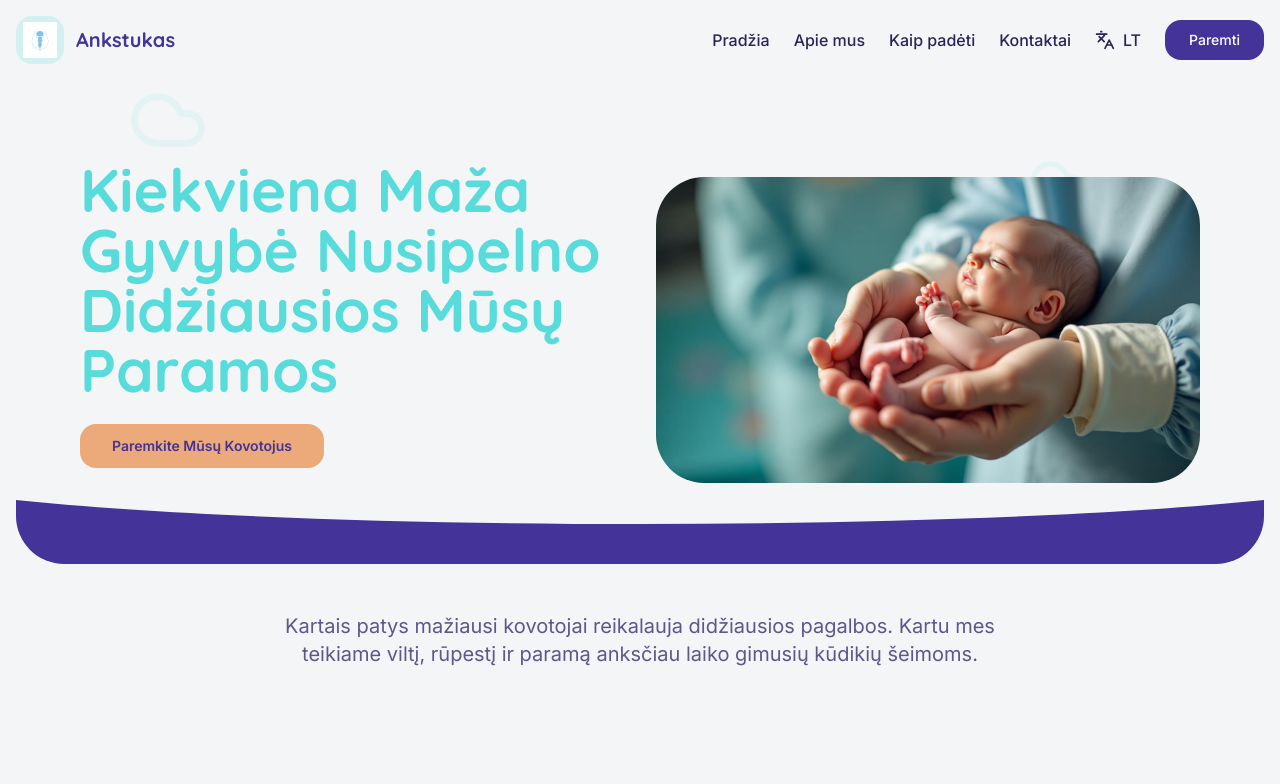
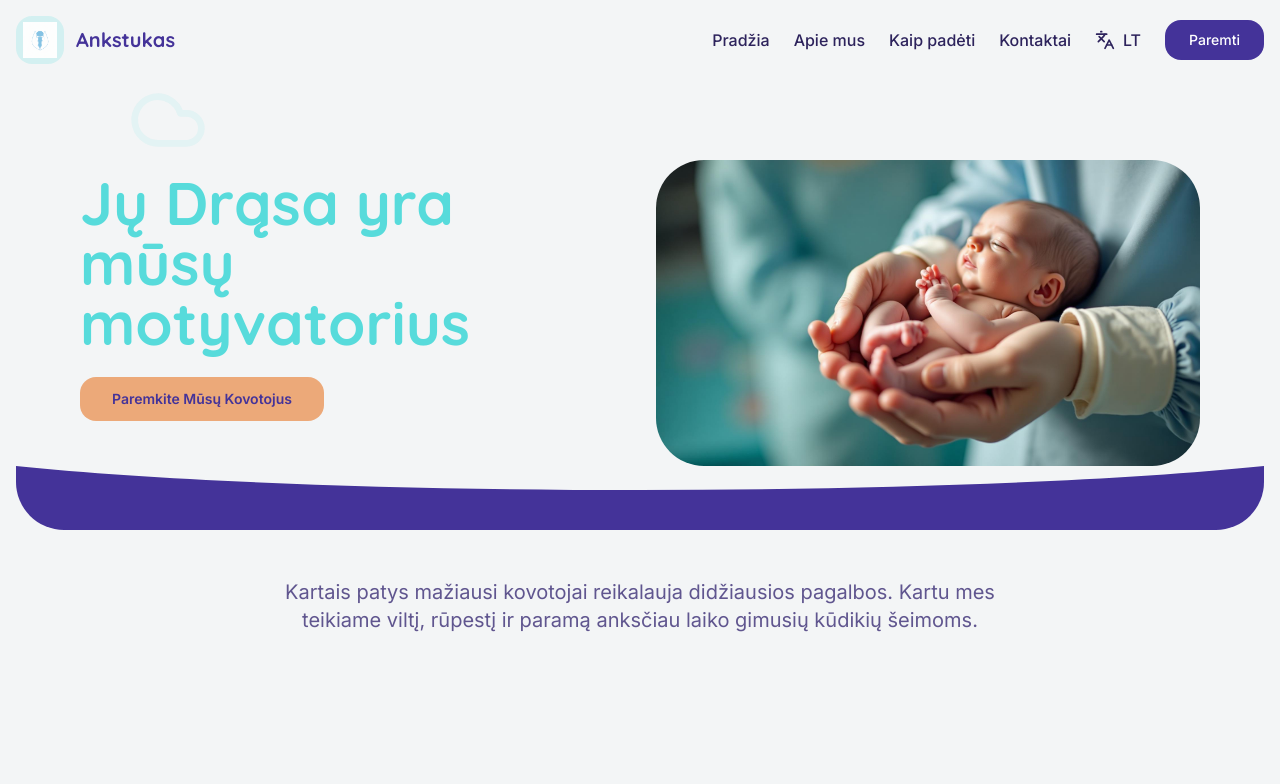
Before and after one commit to antunlink-web/ankstukas, a React (Vite) app: page / in a window 1280 px wide. Shown: the top 784 px of the page. Built offline with nearby package versions, Linux system fonts and the light colour scheme; the HTML template or start-up script is replaced by a standard one.

Commit message:
Update hero title text

```diff
--- a/src/contexts/LanguageContext.tsx
+++ b/src/contexts/LanguageContext.tsx
@@ -19,7 +19,7 @@ const translations = {
     "nav.siteName": "Ankstukas",
 
     // Hero
-    "hero.title": "Every Little Life Deserves Our Greatest Support",
+    "hero.title": "Their Courage is our motivator",
     "hero.subtitle": "Sometimes the smallest fighters need the biggest help. Together, we provide hope, care, and support for premature babies and their families.",
     "hero.cta.support": "Support Our Fighters",
     "hero.cta.learn": "Learn More",
@@ -79,7 +79,7 @@ const translations = {
     "nav.siteName": "Ankstukas",
 
     // Hero
-    "hero.title": "Kiekviena Maža Gyvybė Nusipelno Didžiausios Mūsų Paramos",
+    "hero.title": "Jų Drąsa yra mūsų motyvatorius",
     "hero.subtitle": "Kartais patys mažiausi kovotojai reikalauja didžiausios pagalbos. Kartu mes teikiame viltį, rūpestį ir paramą anksčiau laiko gimusių kūdikių šeimoms.",
     "hero.cta.support": "Paremkite Mūsų Kovotojus",
     "hero.cta.learn": "Sužinoti Daugiau",
```
